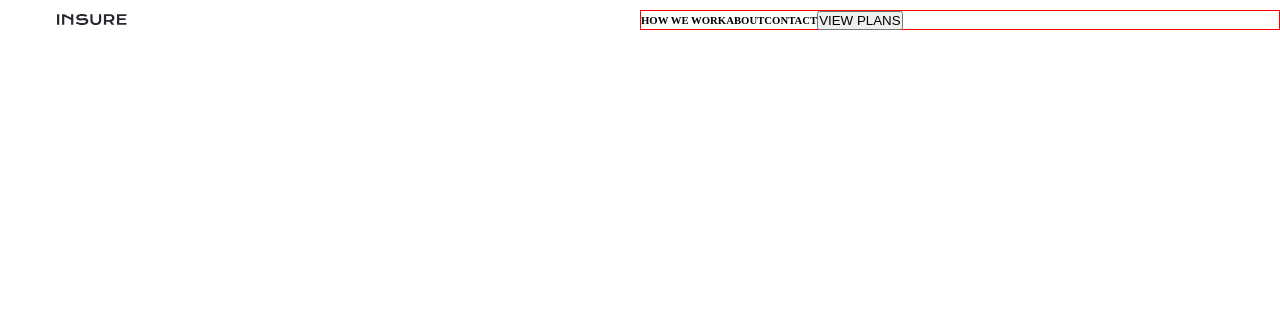
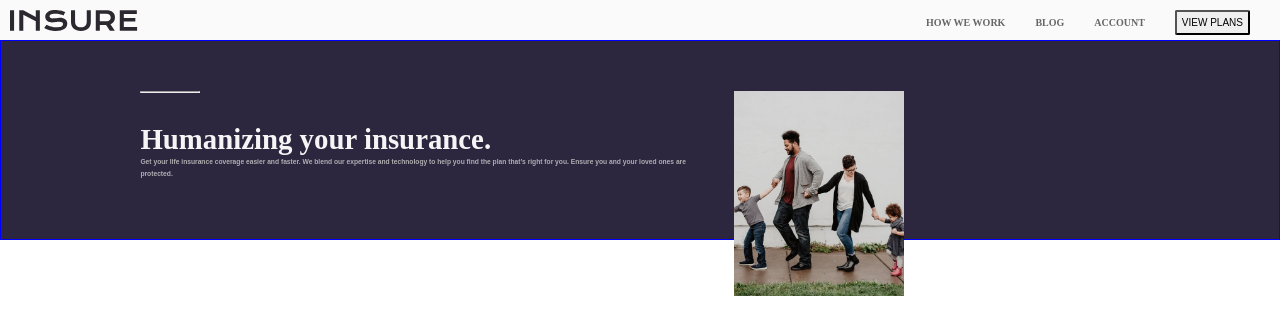
Before and after one commit to SineMag/Task8.2-UI-Challenge, a React (Vite) app: page / in a window 1280 px wide. Shown: the top 334 px of the page. Built offline with nearby package versions, Linux system fonts and the light colour scheme.

Commit message:
added the nav bar and top section for the page.

```diff
--- a/src/App.css
+++ b/src/App.css
@@ -8,33 +8,89 @@ body,
 #root {
   width: 100%;
   height: 100%;
+}
+
+.container {
+  width: 100%;
+  height: 100%;
+  /* border: 1px solid red; */
+  font-weight: bold;
+}
+
+#topNavBar {
   display: flex;
+  flex-direction: row;
+  justify-content: end;
+  align-items: center;
+  height: 5%;
+  width: 100%;
+  background-color: hsl(0, 0%, 98%);
+  background-image: url(./assets/insure-landing-page-master/images/logo.svg);
+  background-repeat: no-repeat;
+  background-position: 10px;
+  background-size: 10%;
+  padding: 10px 15px 5px;
+}
 
+.midTopNav .navItems {
+  padding: 0px;
+  display: flex;
+  align-items: center;
+  flex-direction: row;
+  justify-content: end;
+  font-size: 10px;
+  color: #676668;
+}
+.navItems {
+  /* border: 2px solid red; */
+  display: flex;
+  gap: 30px;
+}
+
+.mainContent {
+  border: 1px solid blue;
+  width: 100%;
+  height: 25%;
+  background-color: #2c263f;
+  display: flex;
+  flex-direction: row;
+  justify-content: center;
+  color: whitesmoke;
+  font-weight: 400;
+  padding: 20px;
+}
+
+.textContent {
+  width: 50%;
+  height: 100%;
+  display: flex;
+  flex-direction: column;
+  align-items: start;
+  justify-content: start;
+  padding-left: 40px;
+  font-size: larger;
+  margin-left: 50px;
+  margin-top: 10px;
+}
+
+.image {
+  width: 40%;
+  background-image: url(./assets/insure-landing-page-master/images/image-intro-desktop.jpg);
+  background-repeat: no-repeat;
+  height: 130%;
+  background-size: contain;
+  margin-left: 15px;
+  margin-top: 30px;
+}
+
+.paragraph {
+  font-size: 10px;
+  font-family: "Kumbh Sans", sans-serif;
+  color: #b0afb1;
+  line-height: 1.8;
 }
 
 
-#topNavBar {
-  /* border: 1px solid black; */
-  display: flex;
-  flex-direction: row;
-  justify-content: center;
-  align-items: center;
-  height: 5%;
-  width: 100%;
+hr {
+  margin-bottom: 30px;
 }
-
-.leftTopNav {
-  background-image: url(./assets/insure-landing-page-master/images/logo.svg);
-  background-size: contain;
-  background-repeat: no-repeat;
-  background-size: 70px;
-  background-position: left ;
-  background-position-x: 10%;
-}
-
-.midTopNav {
-  border: 1px solid red;
-  padding: 0px;
-  display: flex;
-  align-items: center;
-}
--- a/src/App.tsx
+++ b/src/App.tsx
@@ -1,16 +1,37 @@
-import './App.css'
-import LeftTopNav from './components/topNav/leftTopNav'
-import MidTopNav from './components/topNav/midTopNav'
-
+import "./App.css";
+import DifferentText from "./components/midSection/differentText";
+import LeftTopNav from "./components/topNav/leftTopNav";
+import MidTopNav from "./components/topNav/midTopNav";
+import MainLeft from "./components/topSection/mainLeft";
+import Paragraph from "./components/topSection/paragraph";
+import ShortLine from "./components/topSection/ShortLine";
+import Image from "./components/topSection/image";
 
 function App() {
-
   return (
     <>
-      <LeftTopNav />
-      <MidTopNav />
+      <div className="container">
+        <div className="navSection">
+          <div id="logo">
+            <LeftTopNav />
+          </div>
+          <div id="midTopNav">
+            <MidTopNav />
+          </div>
+        </div>
+
+        {/* main content ..top purple */}
+        <div className="mainContent">
+          <div className="textContent">
+            <ShortLine />
+            <MainLeft />
+            <Paragraph />
+          </div>
+          <div className="image"></div>
+        </div>
+      </div>
     </>
-  )
+  );
 }
 
-export default App
+export default App;
--- a/src/components/topNav/LeftTopNav.tsx
+++ b/src/components/topNav/LeftTopNav.tsx
@@ -1,16 +1,9 @@
 import React from "react";
 
-export default function topnav() {
+export default function Topnav() {
   return (
-    <div id="topNavBar">
-      <div
-        className="leftTopNav"
-        style={{
-          width: "100%",
-          height: "50%",
-        }}
-      >
-      </div>
-    </div>
+    <div
+className="leftTopNav"
+    ></div>
   );
 }
--- a/src/components/topNav/MidTopNav.tsx
+++ b/src/components/topNav/MidTopNav.tsx
@@ -2,18 +2,24 @@ import React from 'react';
 
 
 
-export default function midnav() {
+export default function Midnav() {
   return (
     <div id='topNavBar' >
-    <div className='midTopNav' style={{
-      width: '100%',
-      height: '50%',
-    }}>
-            <h6>HOW WE WORK</h6>
-            <h6>ABOUT</h6>
-            <h6>CONTACT</h6>
+    <div className='midTopNav' >
 
-<div className='viewButton'><button>VIEW PLANS</button></div>
+        <div className='navItems' style={{
+    fontSize: '10px',
+    marginRight:'15px',
+   }}>
+            <div >HOW WE WORK</div>
+            <div>BLOG</div>
+            <div >ACCOUNT</div>
+
+<div className='viewButton' ><button style={{
+    fontSize: '10px',
+    padding:'5px',
+    borderRadius: '2px' }}>VIEW PLANS</button></div>
+    </div>
     </div>
 
     </div>
--- a/src/components/topSection/MainLeft.tsx
+++ b/src/components/topSection/MainLeft.tsx
@@ -0,0 +1,9 @@
+import React from "react";
+
+export default function MainLeft() {
+  return (
+    <div>
+      <h2> Humanizing your insurance.</h2>
+    </div>
+  );
+}
--- a/src/components/topSection/Paragraph.tsx
+++ b/src/components/topSection/Paragraph.tsx
@@ -0,0 +1,12 @@
+import React from 'react'
+
+export default function Paragraph() {
+  return (
+    <div className='paragraph'>
+        <p>
+      <h6>Get your life insurance coverage easier and faster. We blend our expertise and technology to help you find the plan that’s right for you. Ensure you
+  and your loved ones are protected.</h6>
+    </p>
+    </div>
+  )
+}
--- /dev/null
+++ b/src/components/topSection/ShortLine.tsx
@@ -0,0 +1,13 @@
+import React from 'react'
+
+export default function ShortLine() {
+  return (
+    <div>
+      <hr  style={{
+      width:'60px',
+      backgroundColor: 'hsl(0, 0%, 80%)',
+      marginTop: '20px',
+      }}/>
+    </div>
+  )
+}
```
Also changed, not shown: src/components/midSection/DifferentText.tsx (+9 -0 lines), src/components/topNav/RightButton.tsx (+7 -7 lines), src/components/topSection/Image.tsx (added, +10 -0 lines), src/components/topSection/ViewButton.tsx (added, +12 -0 lines), src/components/topSection/ButtonLeft.tsx (deleted).
